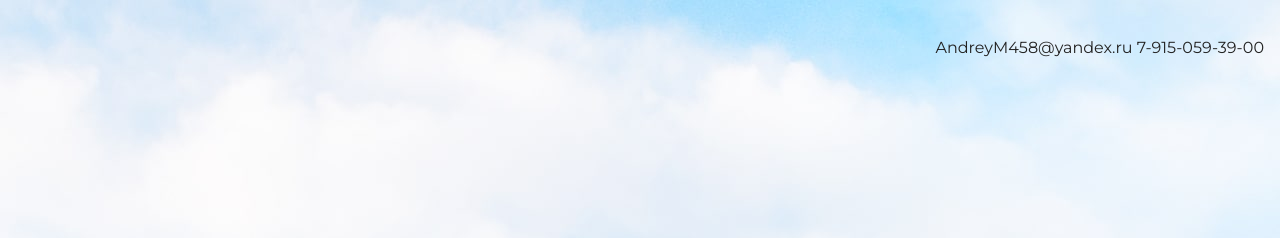
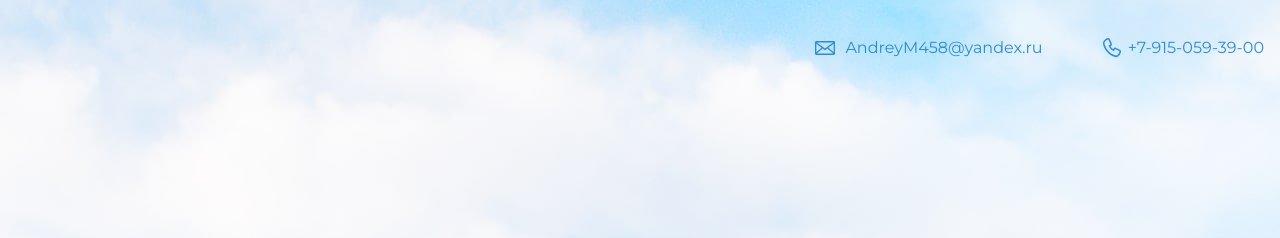
Before and after one commit to BroDrew/Projects, a plain HTML site: page index.html in a window 1280 px wide. Shown: the top 238 px of the page. Drawn offline with nearby package versions, Linux system fonts and the light colour scheme.

Commit message:
Обновлены контакты

```diff
--- a/index.html
+++ b/index.html
@@ -10,7 +10,9 @@
   <body>
     <header class="page-header">
       <div class="container">
-        AndreyM458@yandex.ru 7-915-059-39-00
+        <a class="header-email" href="mailto:AndreyM458@yandex.ru">AndreyM458@yandex.ru</a>
+        <a class="header-phone" href="tel:+79150593900">+7-915-059-39-00</a>
+
       </div>
     </header>
 
```
